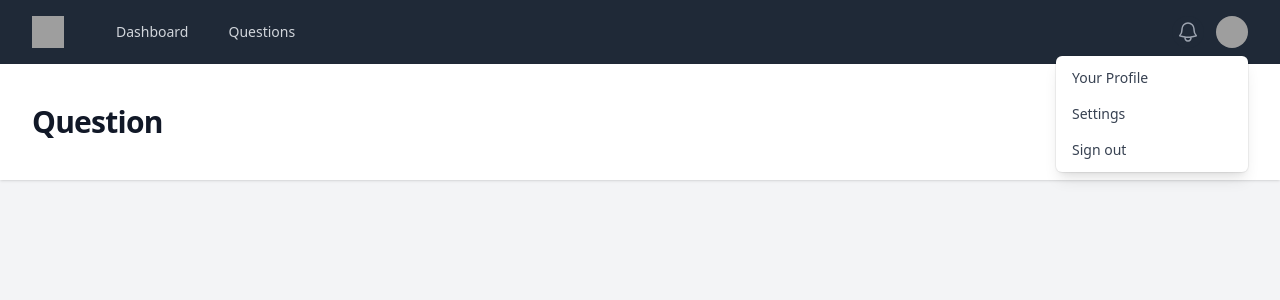
After one commit to Karthikeyantestpress/Clarify-It, a Django app: page /questions/ in a window 1280 px wide. The commit adds this page. Shown: the top 300 px of the page. Run offline with Django 4.2, Linux system fonts and the light colour scheme; the visitor is signed in with stand-in values (Sample User, id 1); data that the repository does not hold is empty; some libraries are stand-ins or nearby versions; grey boxes are pictures that could not be loaded.

Commit message:
Create list view for question

```diff
--- a/config/urls.py
+++ b/config/urls.py
@@ -16,7 +16,7 @@ Including another URLconf
 from django.contrib import admin
 from django.urls import include, path
 
-from question.views import dashboard
+from question.views import dashboard, question_list
 
 urlpatterns = [
     path("admin/", admin.site.urls),
@@ -24,4 +24,5 @@ urlpatterns = [
     path("__reload__/", include("django_browser_reload.urls")),
     path("account/", include("django.contrib.auth.urls")),
     path("question_hub/", dashboard.dashboard, name="dashboard"),
+    path("questions/", question_list.QuestionListView.as_view(), name="question_list"),
 ]
--- a/question/templates/base.html
+++ b/question/templates/base.html
@@ -21,7 +21,7 @@
               <div class="ml-10 flex items-baseline space-x-4">
                 <a href="{% url "dashboard" %}"  class="text-gray-300 hover:bg-gray-700 hover:text-white px-3 py-2 rounded-md text-sm font-medium" aria-current="page">Dashboard</a>
 
-                <a href="#" class="text-gray-300 hover:bg-gray-700 hover:text-white px-3 py-2 rounded-md text-sm font-medium">Questions</a>
+                <a href="{% url "question_list" %}" class="text-gray-300 hover:bg-gray-700 hover:text-white px-3 py-2 rounded-md text-sm font-medium">Questions</a>
               </div>
             </div>
           </div>
@@ -69,7 +69,7 @@
       <div class="md:hidden" id="mobile-menu">
         <div class="space-y-1 px-2 pt-2 pb-3 sm:px-3">
           <a href="{% url "dashboard" %}" class="bg-gray-900 text-white block px-3 py-2 rounded-md text-base font-medium" aria-current="page">Dashboard</a>
-          <a href="#" %}" class="text-gray-300 hover:bg-gray-700 hover:text-white block px-3 py-2 rounded-md text-base font-medium">Questions</a>
+          <a href="{% url "question_list" %}" %}" class="text-gray-300 hover:bg-gray-700 hover:text-white block px-3 py-2 rounded-md text-base font-medium">Questions</a>
         </div>
         <div class="border-t border-gray-700 pt-4 pb-3">
           <div class="flex items-center px-5">
--- /dev/null
+++ b/question/templates/question/question_list.html
@@ -0,0 +1,20 @@
+{% extends "base.html" %}
+
+{% block list %}
+<header class="bg-white shadow">
+  <div class="mx-auto max-w-7xl py-10 px-4 sm:px-6 lg:px-8">
+    <h1 class="text-3xl font-bold tracking-tight text-gray-900">Question</h1>
+  </div>
+</header>
+<main>
+  <div class="mx-auto max-w-7xl py-6 sm:px-6 lg:px-8">
+  {% for question in object_list %}
+  <div class="px-4 py-6 sm:px-0">
+  <a href="#"><h2 class="text-3xl font-bold tracking-tight text-gray-900">{{ question.title }}</h2>
+    <p>Posted on: {{ question.created.date }} </p>
+    <p>created by : {{ question.created_by }} </p>
+  </div>
+  {% endfor %}
+</div>
+</main>
+{% endblock %}
--- /dev/null
+++ b/question/views/question_list.py
@@ -0,0 +1,9 @@
+from django.contrib.auth.mixins import LoginRequiredMixin
+from django.views.generic.list import ListView
+
+from question.models.question import Question
+
+
+class QuestionListView(LoginRequiredMixin, ListView):
+    model = Question
+    template_name = "question/question_list.html"
```
